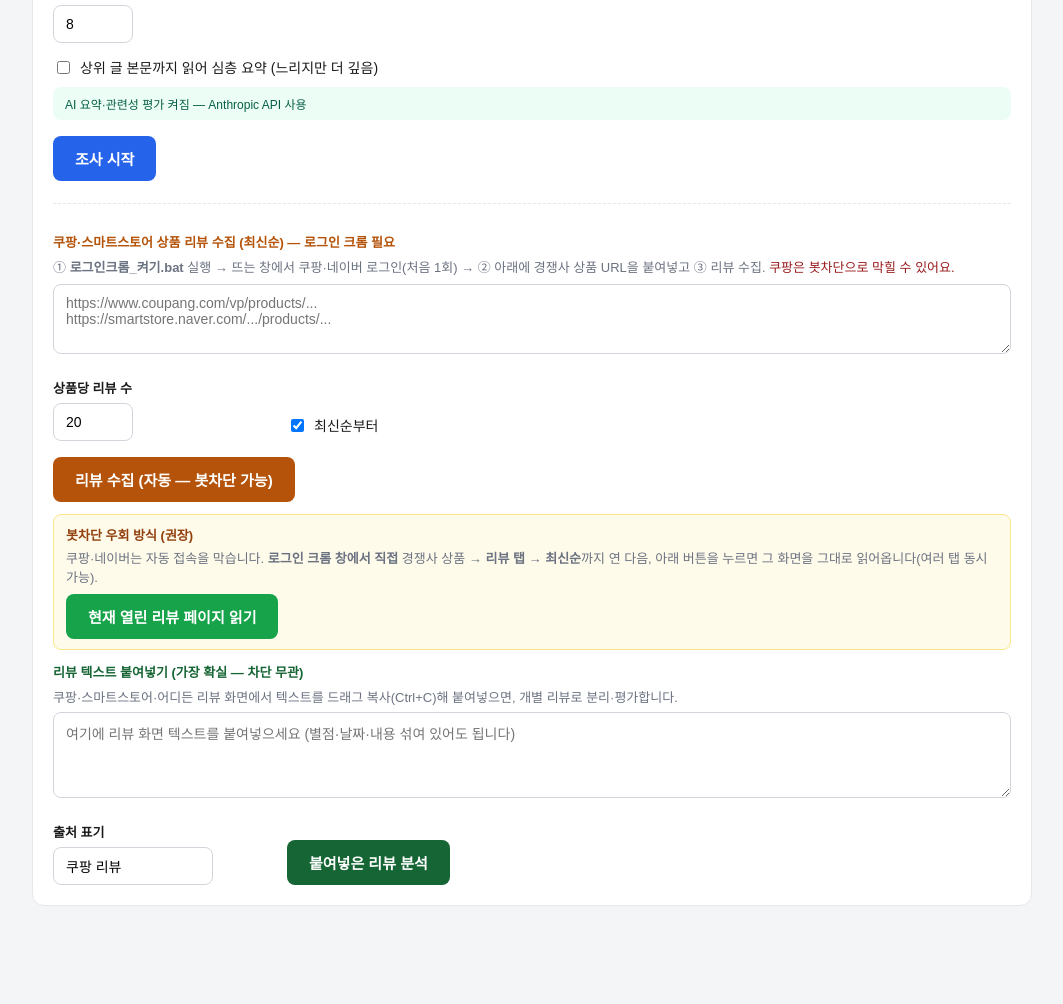
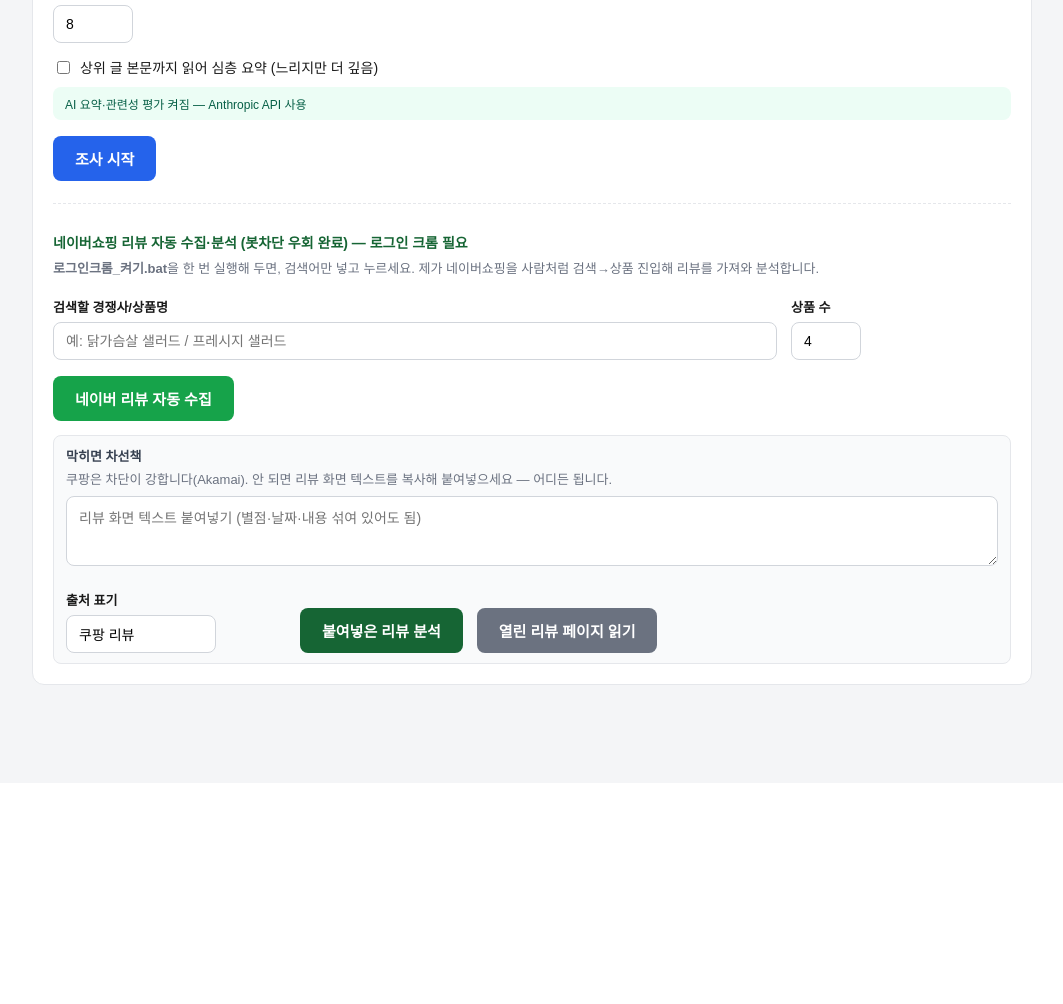
Before and after one commit to LeeTaeYoon10/market-research, a Flask app: page / in a window 1280 px wide. Shown: the part 668-1672 px from the top of the page, without its empty margins (108-1171 px from the left). After the commit the page ends 1353 px from the top, so only its background shows below. Run offline with Flask 3, Linux system fonts and the light colour scheme; some libraries are stand-ins or nearby versions.

Commit message:
네이버쇼핑 리뷰 자동 수집 완성 (봇차단 우회)
핵심: 직접 goto는 차단되지만, 쇼핑홈에서 사람처럼 검색→상품 진입하면 통과.
- review_collector.auto_naver_reviews: 쇼핑홈 검색창 입력→상품 클릭→리뷰영역 텍스트 추출(푸터 제거)
- app /reviews_auto: 추출 텍스트를 parse_pasted_reviews로 개별 리뷰 분리·평가·병합
- UI: 검색어+상품수 입력 후 자동수집 버튼(주력). 붙여넣기·열린페이지읽기는 차선책으로
- 검증: 닭가슴살 샐러드 4상품에서 리뷰 42건 자동 추출·감성평가 성공
- 쿠팡은 Akamai 하드블록이라 자동 불가, 붙여넣기로 대체

Co-Authored-By: Claude Opus 4.8 (1M context) <noreply@anthropic.com>

```diff
--- a/app.py
+++ b/app.py
@@ -157,6 +157,49 @@ def reviews():
                     "competitors": competitors})
 
 
+@app.route("/reviews_auto", methods=["POST"])
+def reviews_auto():
+    """[봇차단 우회] 네이버 쇼핑을 사람처럼 검색·진입해 경쟁사 상품 리뷰를 자동 수집·분석."""
+    data = request.get_json()
+    query = (data.get("query") or "").strip()
+    max_products = int(data.get("max_products") or 3)
+    if not query:
+        return jsonify({"error": "검색할 상품/경쟁사명을 입력하세요."}), 400
+    appeal = (LAST.get("appeal") or data.get("appeal") or "").strip()
+    category = (LAST.get("product") or "").strip()
+    competitors = LAST.get("competitors", [])
+    try:
+        blocks = review_collector.auto_naver_reviews(query, max_products=max_products)
+    except RuntimeError as e:
+        return jsonify({"error": str(e)}), 400
+    if not blocks:
+        return jsonify({"error": "상품 페이지에 도달하지 못했어요. 로그인 크롬이 켜져 있는지 확인하세요."}), 200
+    evaluated = []
+    for blk in blocks:
+        items = summarizer.parse_pasted_reviews(blk["text"], appeal or "(리뷰)", category,
+                                                competitors, source="네이버쇼핑 리뷰")
+        for it in items:
+            it["url"] = blk["url"]
+        evaluated += items
+    if not evaluated:
+        return jsonify({"error": "상품엔 도달했지만 리뷰 텍스트를 추출하지 못했어요. 검색어를 바꿔보세요."}), 200
+    merged = evaluated + LAST.get("results", [])
+    seen, dedup = set(), []
+    for it in merged:
+        k = (it.get("source"), it.get("snippet"))
+        if k in seen:
+            continue
+        seen.add(k)
+        dedup.append(it)
+    dedup.sort(key=lambda x: ((x.get("authentic") or 0) + (x.get("relevance") or 0)), reverse=True)
+    overview = analytics.build_overview(dedup, [])
+    trend = analytics.build_trend(dedup)
+    voc = summarizer.build_voc(dedup, appeal, competitors)
+    LAST.update(results=dedup, overview=overview, trend=trend, voc=voc)
+    return jsonify({"count": len(dedup), "added": len(evaluated), "results": dedup,
+                    "overview": overview, "trend": trend, "voc": voc, "competitors": competitors})
+
+
 @app.route("/reviews_open", methods=["POST"])
 def reviews_open():
     """[봇차단 우회] 사용자가 디버그 크롬에서 직접 연 리뷰 페이지를 이동 없이 읽어 평가."""
--- a/templates/index.html
+++ b/templates/index.html
@@ -127,36 +127,33 @@
     <button id="run" onclick="run()">조사 시작</button>
 
     <div style="margin-top:22px; border-top:1px dashed #e5e7eb; padding-top:16px;">
-      <label style="color:#b45309;">쿠팡·스마트스토어 상품 리뷰 수집 (최신순) — 로그인 크롬 필요</label>
+      <label style="color:#166534; font-size:14px;">네이버쇼핑 리뷰 자동 수집·분석 (봇차단 우회 완료) — 로그인 크롬 필요</label>
       <div class="sub" style="margin-bottom:8px;">
-        ① <b>로그인크롬_켜기.bat</b> 실행 → 뜨는 창에서 쿠팡·네이버 로그인(처음 1회) →
-        ② 아래에 경쟁사 상품 URL을 붙여넣고 ③ 리뷰 수집. <span style="color:#991b1b;">쿠팡은 봇차단으로 막힐 수 있어요.</span>
+        <b>로그인크롬_켜기.bat</b>을 한 번 실행해 두면, 검색어만 넣고 누르세요. 제가 네이버쇼핑을 사람처럼 검색→상품 진입해 리뷰를 가져와 분석합니다.
       </div>
-      <textarea id="reviewUrls" rows="3" placeholder="https://www.coupang.com/vp/products/...&#10;https://smartstore.naver.com/.../products/..."></textarea>
-      <div class="row" style="margin-top:8px;">
+      <div class="row">
+        <div>
+          <label>검색할 경쟁사/상품명</label>
+          <input type="text" id="autoQuery" placeholder="예: 닭가슴살 샐러드 / 프레시지 샐러드">
+        </div>
         <div style="flex:0 0 auto;">
-          <label>상품당 리뷰 수</label>
-          <input type="text" id="perReview" value="20" style="width:80px;">
+          <label>상품 수</label>
+          <input type="text" id="autoMax" value="4" style="width:70px;">
         </div>
-        <label class="chk" style="margin-top:0;"><input type="checkbox" id="latestFirst" checked> 최신순부터</label>
       </div>
-      <button id="reviewBtn" onclick="getReviews()" style="background:#b45309;">리뷰 수집 (자동 — 봇차단 가능)</button>
-      <div style="margin-top:12px; background:#fffbeb; border:1px solid #fde68a; border-radius:8px; padding:10px 12px;">
-        <b style="font-size:13px; color:#92400e;">봇차단 우회 방식 (권장)</b>
-        <div class="sub" style="margin:4px 0 8px;">쿠팡·네이버는 자동 접속을 막습니다. <b>로그인 크롬 창에서 직접</b> 경쟁사 상품 → <b>리뷰 탭 → 최신순</b>까지 연 다음, 아래 버튼을 누르면 그 화면을 그대로 읽어옵니다(여러 탭 동시 가능).</div>
-        <button id="reviewOpenBtn" onclick="readOpenReviews()" style="background:#16a34a; margin-top:0;">현재 열린 리뷰 페이지 읽기</button>
-      </div>
+      <button id="autoBtn" onclick="autoReviews()" style="background:#16a34a;">네이버 리뷰 자동 수집</button>
 
-      <div style="margin-top:12px;">
-        <label style="color:#166534;">리뷰 텍스트 붙여넣기 (가장 확실 — 차단 무관)</label>
-        <div class="sub" style="margin-bottom:6px;">쿠팡·스마트스토어·어디든 리뷰 화면에서 텍스트를 드래그 복사(Ctrl+C)해 붙여넣으면, 개별 리뷰로 분리·평가합니다.</div>
-        <textarea id="pasteReviews" rows="4" placeholder="여기에 리뷰 화면 텍스트를 붙여넣으세요 (별점·날짜·내용 섞여 있어도 됩니다)"></textarea>
+      <div style="margin-top:14px; background:#f9fafb; border:1px solid #e5e7eb; border-radius:8px; padding:10px 12px;">
+        <b style="font-size:13px; color:#374151;">막히면 차선책</b>
+        <div class="sub" style="margin:4px 0 8px;">쿠팡은 차단이 강합니다(Akamai). 안 되면 리뷰 화면 텍스트를 복사해 붙여넣으세요 — 어디든 됩니다.</div>
+        <textarea id="pasteReviews" rows="3" placeholder="리뷰 화면 텍스트 붙여넣기 (별점·날짜·내용 섞여 있어도 됨)"></textarea>
         <div class="row" style="margin-top:8px;">
           <div style="flex:0 0 auto;">
             <label>출처 표기</label>
-            <input type="text" id="pasteSource" value="쿠팡 리뷰" style="width:160px;">
+            <input type="text" id="pasteSource" value="쿠팡 리뷰" style="width:150px;">
           </div>
           <button id="pasteBtn" onclick="analyzePaste()" style="background:#166534; margin-top:0;">붙여넣은 리뷰 분석</button>
+          <button id="reviewOpenBtn" onclick="readOpenReviews()" style="background:#6b7280; margin-top:0;">열린 리뷰 페이지 읽기</button>
         </div>
       </div>
     </div>
@@ -368,6 +365,28 @@ function sentTag(s){ const c=SENT[s]; return c?`<span style="background:${c[0]};
 
 let LASTRESULTS = [];
 
+async function autoReviews() {
+  const query = document.getElementById('autoQuery').value.trim();
+  if (!query) { alert('검색할 경쟁사/상품명을 넣어주세요.'); return; }
+  const max_products = document.getElementById('autoMax').value;
+  const appeal = document.getElementById('appeal').value.trim();
+  const btn = document.getElementById('autoBtn');
+  btn.disabled = true; btn.textContent = '수집 중...';
+  document.getElementById('status').textContent = '네이버쇼핑을 사람처럼 검색·진입해 리뷰를 가져와 분석 중입니다. 2~4분 소요...';
+  try {
+    const res = await fetch('/reviews_auto', {
+      method:'POST', headers:{'Content-Type':'application/json'},
+      body: JSON.stringify({query, max_products, appeal})
+    });
+    const data = await res.json();
+    if (data.error) { document.getElementById('status').textContent = '오류: ' + data.error; return; }
+    document.getElementById('status').textContent = (data.added||0) + '건 리뷰 자동 수집·분석됨';
+    renderVoc(data.voc); renderTrend(data.trend); renderResults(data);
+    document.getElementById('resultCard').scrollIntoView({behavior:'smooth'});
+  } catch (e) { document.getElementById('status').textContent = '오류: ' + e; }
+  finally { btn.disabled = false; btn.textContent = '네이버 리뷰 자동 수집'; }
+}
+
 async function analyzePaste() {
   const text = document.getElementById('pasteReviews').value;
   if (!text.trim()) { alert('리뷰 텍스트를 붙여넣어 주세요.'); return; }
@@ -404,30 +423,6 @@ async function readOpenReviews() {
     document.getElementById('resultCard').scrollIntoView({behavior:'smooth'});
   } catch (e) { document.getElementById('status').textContent = '오류: ' + e; }
   finally { btn.disabled = false; btn.textContent = '현재 열린 리뷰 페이지 읽기'; }
-}
-
-async function getReviews() {
-  const review_urls = document.getElementById('reviewUrls').value;
-  if (!review_urls.trim()) { alert('쿠팡·스마트스토어 상품 URL을 넣어주세요.'); return; }
-  const per_review = document.getElementById('perReview').value;
-  const latest_first = document.getElementById('latestFirst').checked;
-  const appeal = document.getElementById('appeal').value.trim();
-  const product = document.getElementById('product').value.trim();
-  const btn = document.getElementById('reviewBtn');
-  btn.disabled = true; btn.textContent = '리뷰 수집 중...';
-  document.getElementById('status').textContent = '로그인 크롬으로 상품 리뷰를 최신순 수집·평가 중입니다. 1~3분...';
-  try {
-    const res = await fetch('/reviews', {
-      method:'POST', headers:{'Content-Type':'application/json'},
-      body: JSON.stringify({review_urls, per_review, latest_first, appeal, product})
-    });
-    const data = await res.json();
-    if (data.error) { document.getElementById('status').textContent = '오류: ' + data.error; return; }
-    document.getElementById('status').textContent = data.added ? (data.added + '건 리뷰 추가됨') : '';
-    renderVoc(data.voc); renderTrend(data.trend); renderResults(data);
-    document.getElementById('resultCard').scrollIntoView({behavior:'smooth'});
-  } catch (e) { document.getElementById('status').textContent = '오류: ' + e; }
-  finally { btn.disabled = false; btn.textContent = '리뷰 수집 (로그인 크롬)'; }
 }
 
 function renderVoc(voc) {
```
Also changed, not shown: review_collector.py (+89 -0 lines).
